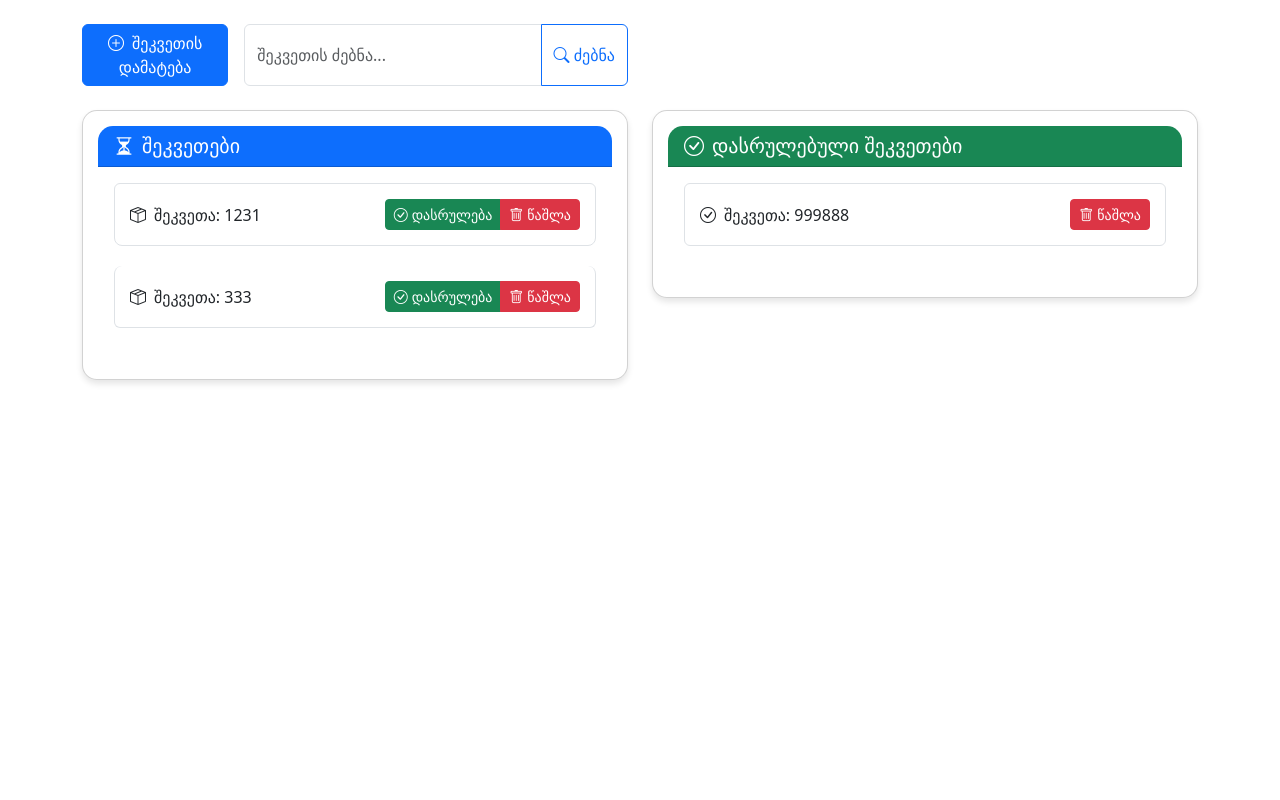
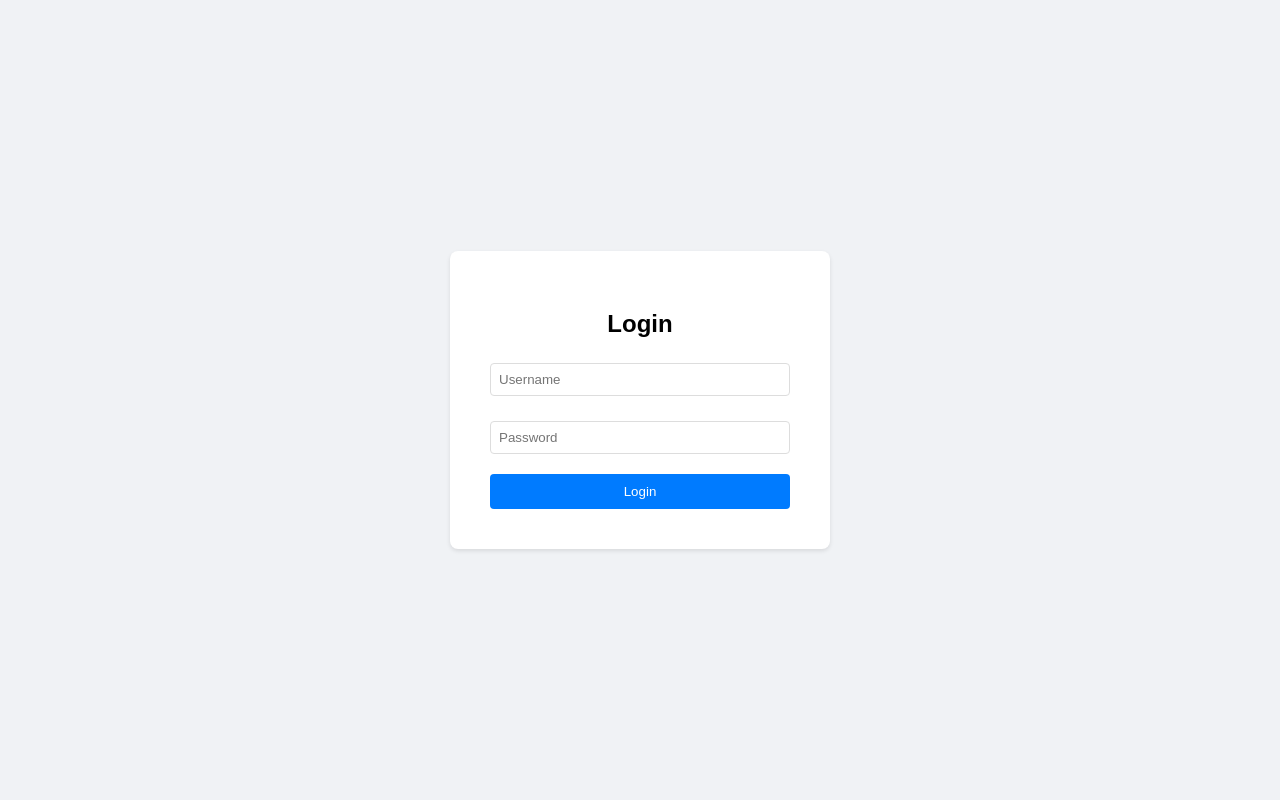
Before and after one commit to iraklius9/order_list, a Django app: a page that uses orders/urls.py in a window 1280 px wide. Run offline with Django 5.2, Linux system fonts and the light colour scheme; data comes from the database, SQL or seed files in the repository; both versions use the stored data as it was after the commit.

Commit message:
Add authentication, fix monitor display, and configure for Render deployment

```diff
--- a/order_list/urls.py
+++ b/order_list/urls.py
@@ -1,5 +1,7 @@
+from django.contrib import admin
 from django.urls import path, include
 
 urlpatterns = [
+    path('admin/', admin.site.urls),
     path('', include('orders.urls'))
 ]
--- /dev/null
+++ b/orders/templates/login.html
@@ -0,0 +1,69 @@
+<!DOCTYPE html>
+<html>
+<head>
+    <title>Login</title>
+    <style>
+        body {
+            font-family: Arial, sans-serif;
+            display: flex;
+            justify-content: center;
+            align-items: center;
+            height: 100vh;
+            margin: 0;
+            background-color: #f0f2f5;
+        }
+        .login-container {
+            background: white;
+            padding: 40px;
+            border-radius: 8px;
+            box-shadow: 0 2px 4px rgba(0, 0, 0, 0.1);
+            width: 300px;
+        }
+        .form-group {
+            margin-bottom: 15px;
+        }
+        input {
+            width: 100%;
+            padding: 8px;
+            margin: 5px 0;
+            border: 1px solid #ddd;
+            border-radius: 4px;
+            box-sizing: border-box;
+        }
+        button {
+            width: 100%;
+            padding: 10px;
+            background-color: #007bff;
+            color: white;
+            border: none;
+            border-radius: 4px;
+            cursor: pointer;
+        }
+        button:hover {
+            background-color: #0056b3;
+        }
+        .error-message {
+            color: red;
+            margin-bottom: 10px;
+        }
+    </style>
+</head>
+<body>
+    <div class="login-container">
+        <h2 style="text-align: center; margin-bottom: 20px;">Login</h2>
+        {% if error %}
+        <div class="error-message">{{ error }}</div>
+        {% endif %}
+        <form method="post">
+            {% csrf_token %}
+            <div class="form-group">
+                <input type="text" name="username" placeholder="Username" required>
+            </div>
+            <div class="form-group">
+                <input type="password" name="password" placeholder="Password" required>
+            </div>
+            <button type="submit">Login</button>
+        </form>
+    </div>
+</body>
+</html>
--- a/orders/templates/monitor_display.html
+++ b/orders/templates/monitor_display.html
@@ -138,7 +138,7 @@
     <script>
         // Auto-refresh orders every 5 seconds without visual glitches
         setInterval(function() {
-            $.get('/get_monitor_orders/', function(data) {
+            $.get('{% url "monitor_orders" %}', function(data) {
                 // Only update if content is different
                 if ($('#inProcessList').html() !== data.in_process_html) {
                     $('#inProcessList').html(data.in_process_html);
--- a/orders/templates/order_list.html
+++ b/orders/templates/order_list.html
@@ -65,10 +65,33 @@
             right: 20px;
             z-index: 9999;
         }
+        .header {
+            display: flex;
+            justify-content: space-between;
+            align-items: center;
+            margin-bottom: 20px;
+        }
+        .header-buttons {
+            display: flex;
+            gap: 10px;
+        }
+        .btn-danger {
+            background-color: #dc3545;
+        }
+        .btn-danger:hover {
+            background-color: #c82333;
+        }
     </style>
 </head>
 <body>
     <div class="container mt-4">
+        <div class="header">
+            <h1>Order List</h1>
+            <div class="header-buttons">
+                <a href="{% url 'monitor_display' %}" class="btn btn-primary" target="_blank">Open Monitor Display</a>
+                <a href="{% url 'logout' %}" class="btn btn-danger">Logout</a>
+            </div>
+        </div>
         <div class="row mb-4">
             <div class="col-md-6 d-flex">
                 <button class="btn btn-primary me-3" data-bs-toggle="modal" data-bs-target="#addOrderModal">
--- a/orders/urls.py
+++ b/orders/urls.py
@@ -2,9 +2,12 @@ from django.urls import path
 from . import views
 
 urlpatterns = [
-    path('', views.order_list, name='order_list'),  # Admin page
-    path('user/', views.user_order_list, name='user_order_list'),  # User page without buttons
-    path('get_orders/', views.get_orders, name='get_orders'),  # AJAX endpoint
+    path('', views.login_view, name='login'),
+    path('logout/', views.logout_view, name='logout'),
+    path('orders/', views.order_list, name='order_list'),
+    path('user-orders/', views.user_order_list, name='user_order_list'),
     path('monitor/', views.monitor_display, name='monitor_display'),
-    path('get_monitor_orders/', views.get_monitor_orders, name='get_monitor_orders'),  # Monitor AJAX endpoint
+    path('get-orders/', views.get_orders, name='get_orders'),
+    path('monitor-orders/', views.get_monitor_orders, name='monitor_orders'),
+    path('mark-as-finished/<str:order_number>/', views.mark_as_finished, name='mark_as_finished'),
 ]
--- a/orders/views.py
+++ b/orders/views.py
@@ -1,6 +1,8 @@
 from django.http import JsonResponse
 from django.shortcuts import render, redirect, get_object_or_404
 from django.utils import timezone
+from django.contrib.auth import authenticate, login, logout
+from django.contrib.auth.decorators import login_required
 from .models import Order
 
 
@@ -11,6 +13,25 @@ def clean_old_orders():
             order.delete()
 
 
+def login_view(request):
+    if request.method == 'POST':
+        username = request.POST.get('username')
+        password = request.POST.get('password')
+        user = authenticate(request, username=username, password=password)
+        if user is not None:
+            login(request, user)
+            return redirect('order_list')
+        else:
+            return render(request, 'login.html', {'error': 'Invalid credentials'})
+    return render(request, 'login.html')
+
+
+def logout_view(request):
+    logout(request)
+    return redirect('login')
+
+
+@login_required(login_url='login')
 def order_list(request):
     if request.method == 'POST':
         action = request.POST.get('action')
@@ -42,6 +63,7 @@ def order_list(request):
     })
 
 
+@login_required(login_url='login')
 def user_order_list(request):
     clean_old_orders()
     in_process_orders = Order.objects.filter(status='In Process').order_by('-created_at')
@@ -53,6 +75,7 @@ def user_order_list(request):
     })
 
 
+@login_required(login_url='login')
 def get_orders(request):
     clean_old_orders()
     in_process_orders = Order.objects.filter(status='In Process').order_by('-created_at')
@@ -113,6 +136,7 @@ def get_orders(request):
     })
 
 
+@login_required(login_url='login')
 def get_monitor_orders(request):
     """View for monitor display - returns only order numbers and status"""
     clean_old_orders()
@@ -139,6 +163,7 @@ def get_monitor_orders(request):
     })
 
 
+@login_required(login_url='login')
 def monitor_display(request):
     """View for monitor display - shows only orders without any UI controls"""
     clean_old_orders()
@@ -149,3 +174,10 @@ def monitor_display(request):
         'in_process_orders': in_process_orders,
         'finished_orders': finished_orders,
     })
+
+
+@login_required(login_url='login')
+def mark_as_finished(request, order_number):
+    order = get_object_or_404(Order, order_number=order_number)
+    order.mark_as_finished()
+    return JsonResponse({'status': 'success'})
```
Also changed, not shown: order_list/settings.py (+30 -11 lines), orders/admin.py (+8 -0 lines), db.sqlite3.
